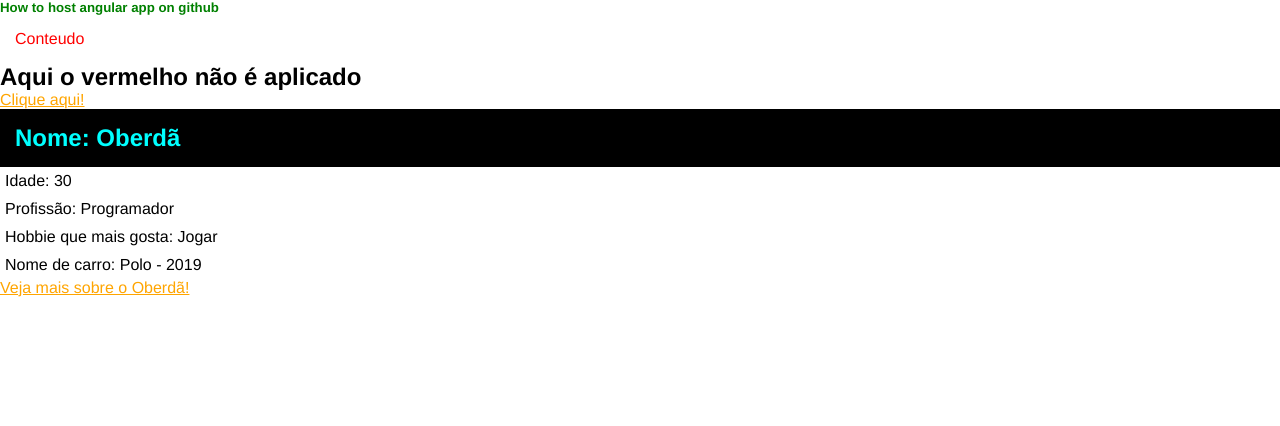
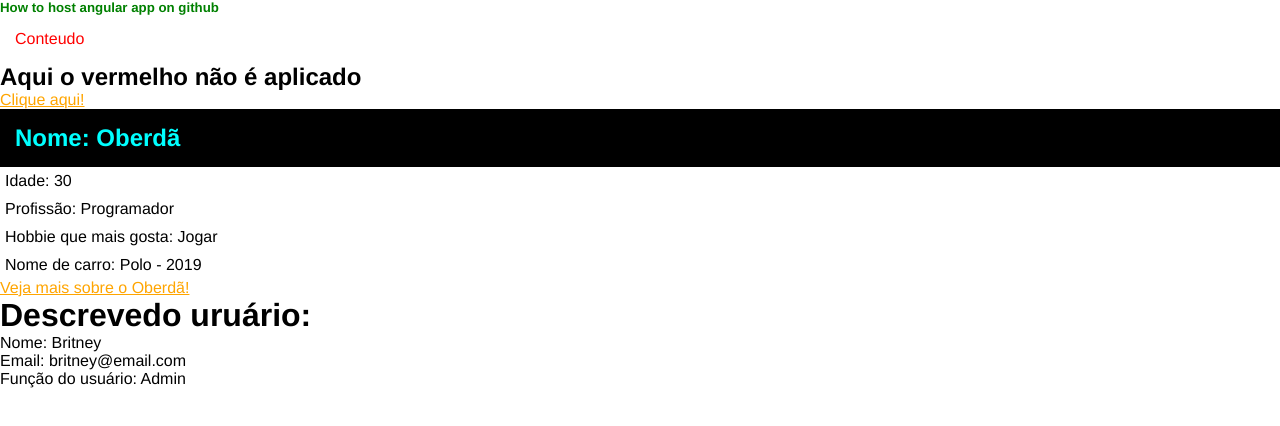
Before and after one commit to DankaFreitas/projeto-angular, an Angular app: page / in a window 1280 px wide. Shown: the top 426 px of the page. Built offline with nearby package versions, Linux system fonts and the light colour scheme.

Commit message:
Compartilhamento de dados

```diff
--- a/src/app/app.component.html
+++ b/src/app/app.component.html
@@ -9,3 +9,4 @@
 </div>
 
 <app-first-component></app-first-component>
+<app-parent-data [name]="userName" [userData]="userData"></app-parent-data>
--- a/src/app/app.component.ts
+++ b/src/app/app.component.ts
@@ -6,5 +6,10 @@
   styleUrls: ['./app.component.css']
 })
 export class AppComponent {
+  userName  = 'Britney';
+  userData = {
+    email: 'britney@email.com',
+    role: 'Admin',
+  }
   title = 'projeto';
 }
--- a/src/app/app.module.ts
+++ b/src/app/app.module.ts
@@ -4,11 +4,13 @@
 import { AppRoutingModule } from './app-routing.module';
 import { AppComponent } from './app.component';
 import { FirstComponentComponent } from './components/first-component/first-component.component';
+import { ParentDataComponent } from './components/parent-data/parent-data.component';
 
 @NgModule({
   declarations: [
     AppComponent,
-    FirstComponentComponent
+    FirstComponentComponent,
+    ParentDataComponent
   ],
   imports: [
     BrowserModule,
--- /dev/null
+++ b/src/app/components/parent-data/parent-data.component.html
@@ -0,0 +1,4 @@
+<h1>Descrevedo uruário:</h1>
+<p>Nome: {{ name }}</p>
+<p>Email: {{ userData.email }}</p>
+<p>Função do usuário: {{ userData.role }}</p>
--- /dev/null
+++ b/src/app/components/parent-data/parent-data.component.ts
@@ -0,0 +1,17 @@
+import { Component, OnInit, Input } from '@angular/core';
+
+@Component({
+  selector: 'app-parent-data',
+  templateUrl: './parent-data.component.html',
+  styleUrls: ['./parent-data.component.css']
+})
+export class ParentDataComponent implements OnInit {
+  @Input() name: string = '';
+  @Input() userData!: {email: string, role: string}
+
+  constructor() {}
+
+    ngOnInit(): void {
+
+    }
+}
```
Also changed, not shown: src/app/components/parent-data/parent-data.component.css (added), 8 other files (tests, documents, lock files or other folders).
